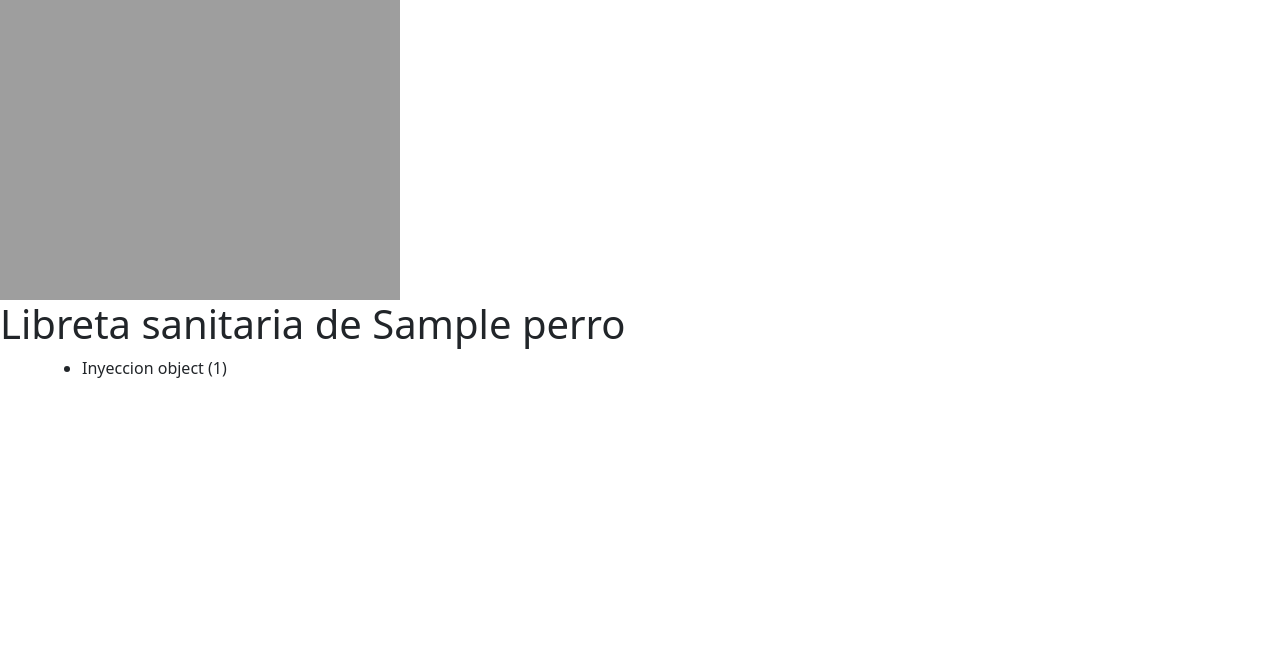
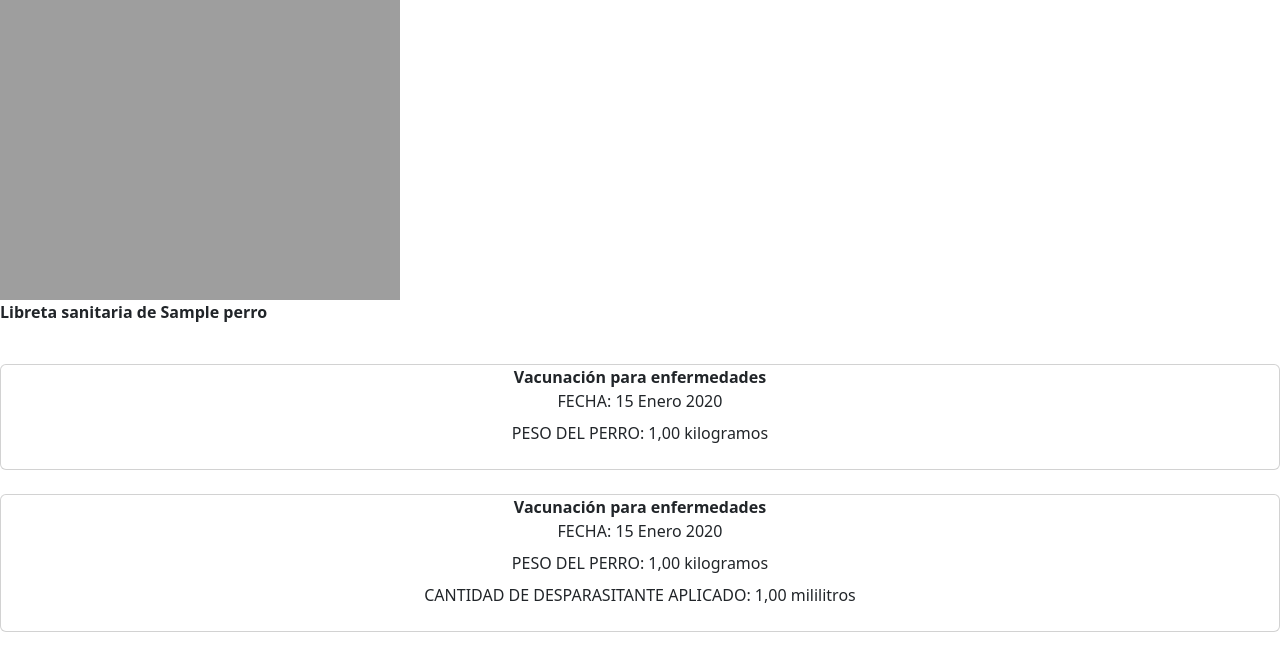
Before and after one commit to inagoy/oh-my-dog, a Django app: page /turnos/ver_libreta_sanitaria/1 in a window 1280 px wide. Shown: the top 671 px of the page. Run offline with Django 4.2, Linux system fonts and the light colour scheme; tables that the repository leaves empty hold one stand-in row (values such as "Sample post").

Commit message:
ver libreta sanitaria

```diff
--- a/sistema_de_turnos/admin.py
+++ b/sistema_de_turnos/admin.py
@@ -1,5 +1,7 @@
 from django.contrib import admin
-from .models import Turno, Atencion
+from .models import Turno, Atencion, Inyeccion, Desparasitante
 
 admin.site.register(Turno)
 admin.site.register(Atencion)
+admin.site.register(Inyeccion)
+admin.site.register(Desparasitante)
--- a/sistema_de_turnos/templates/sistema_de_turnos/libreta_sanitaria.html
+++ b/sistema_de_turnos/templates/sistema_de_turnos/libreta_sanitaria.html
@@ -1,13 +1,43 @@
 {% extends 'base.html' %}{% block content %}
 
-<h1>Libreta sanitaria de {{ perro.nombre }}</h1>
+<div class="banner centerObjects" style="height: 4rem">
+  <div class="vertical_align" style="font-weight: bold">
+    Libreta sanitaria de {{ perro.nombre }}
+  </div>
+</div>
 
 {% if inyecciones %}
-<ul class="container">
-  {% for inyeccion in inyecciones %}
-  <li>{{ inyeccion }}</li>
-  {% endfor %}
-</ul>
-{% else %}
-<p>{{ perro.nombre }} No tiene inyecciones aplicadas.</p>
+{% for inyeccion in inyecciones %}
+<div class="card text-center card-s centerObjects">
+  <dl>
+    <dt>{{ inyeccion.turno.get_motivo_display }}</dt>
+    <dd>FECHA: {{ inyeccion.turno.fecha_turno }}</dd>
+    <dd>PESO DEL PERRO: {{ inyeccion.peso }} kilogramos</dd>
+  </dl>
+</div>
+<br>
+{% endfor %}
+{% endif %}
+
+
+
+
+{% if desparasitantes %}
+{% for desparasitante in desparasitantes %}
+<div class="card text-center card-s centerObjects">
+  <dl>
+    <dt>{{ desparasitante.turno.get_motivo_display }}</dt>
+    <dd>FECHA: {{ desparasitante.turno.fecha_turno }}</dd>
+    <dd>PESO DEL PERRO: {{ desparasitante.peso }} kilogramos</dd>
+    <dd>CANTIDAD DE DESPARASITANTE APLICADO: {{ desparasitante.cantidad_de_desparasitante }} mililitros</dd>
+
+  </dl>
+</div>
+<br>
+{% endfor %}
+{% endif %}
+
+
+{% if not inyecciones and not desparasitantes %}
+<p>{{ perro.nombre }} no tiene vacunas ni desparasitantes aplicados.</p>
 {% endif %} {% endblock %}
--- a/sistema_de_turnos/views.py
+++ b/sistema_de_turnos/views.py
@@ -4,7 +4,7 @@ from django.contrib import messages
 from django.shortcuts import render, redirect
 from .forms import AtencionForm, SacarTurnoForm, HorarioForm, SugerenciaForm, InyeccionForm, DesparasitanteForm
 from usuarios_y_perros.models import Perro
-from sistema_de_turnos.models import Turno, Atencion, Inyeccion
+from sistema_de_turnos.models import Turno, Atencion, Inyeccion, Desparasitante
 from sistema_de_turnos.helpers import enviar_mail_turno_aceptado, enviar_mail_turno_rechazado, enviar_mail_turno_cancelado
 
 
@@ -113,9 +113,11 @@ def llenar_libreta_sanitaria(request, nroTurno):
 def ver_libreta_sanitaria(request, perro_id):
     perro = Perro.objects.get(id=perro_id)
     inyecciones = Inyeccion.objects.filter(turno__perro=perro)
+    desparasitantes = Desparasitante.objects.filter(turno__perro=perro)
     context = {
         'perro': perro,
-        'inyecciones': inyecciones
+        'inyecciones': inyecciones,
+        'desparasitantes': desparasitantes
     }
 
     return render(request, 'sistema_de_turnos/libreta_sanitaria.html', context)
```
